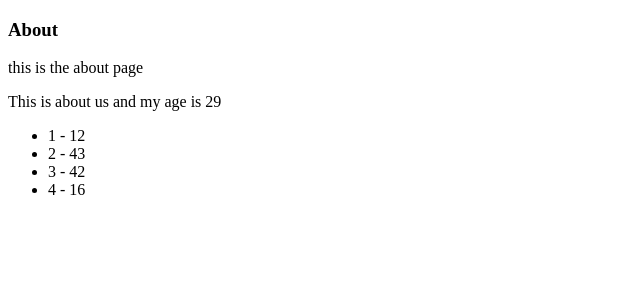
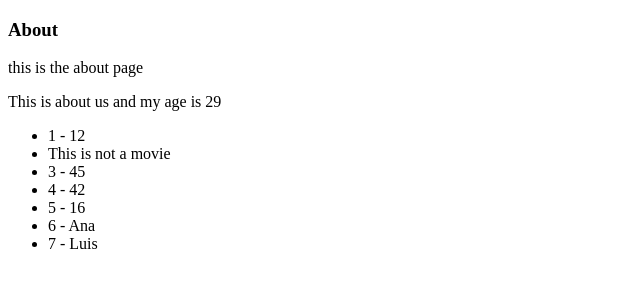
Before and after one commit to jpazm/basic-django, a Django app: page /about/ in a window 1280 px wide. Shown: the part 70-370 px from the top of the page, without its empty margins (0-640 px from the left). Run offline with Django 3.2, Linux system fonts and the light colour scheme.

Commit message:
added an if statement

```diff
--- a/src/pages/views.py
+++ b/src/pages/views.py
@@ -16,6 +16,6 @@ def about_view(request, *args, **kwargs):
     my_context = {
         "my_text": "This is about us",
         "my_age": 29,
-        "my_list": [12, 43, 42, 16]
+        "my_list": [12, "Abc", 43, 42, 16, "Ana", "Luis"]
     }
     return render(request, "about.html", my_context)
--- a/src/templates/about.html
+++ b/src/templates/about.html
@@ -8,8 +8,14 @@
 </p>
 
 <ul>
-{% for item in my_list %}
-    <li> {{ forloop.counter }} - {{ item }}</li>
+{% for abc in my_list %}
+    {% if abc == 43 %}
+        <li> {{ forloop.counter }} - {{ abc|add:2 }}</li>
+    {% elif abc == "Abc" %}
+        <li>This is not a movie</li>
+    {% else %}
+        <li> {{ forloop.counter }} - {{ abc }} </li>
+    {% endif %}
 {% endfor %}
 </ul>
 
```
